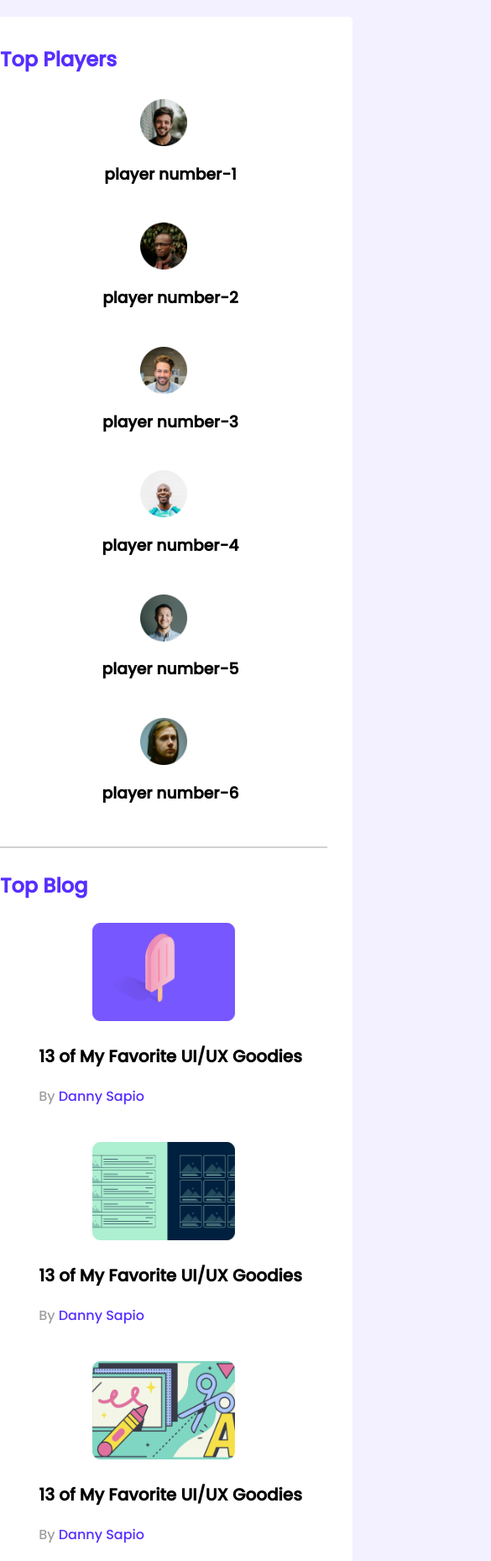
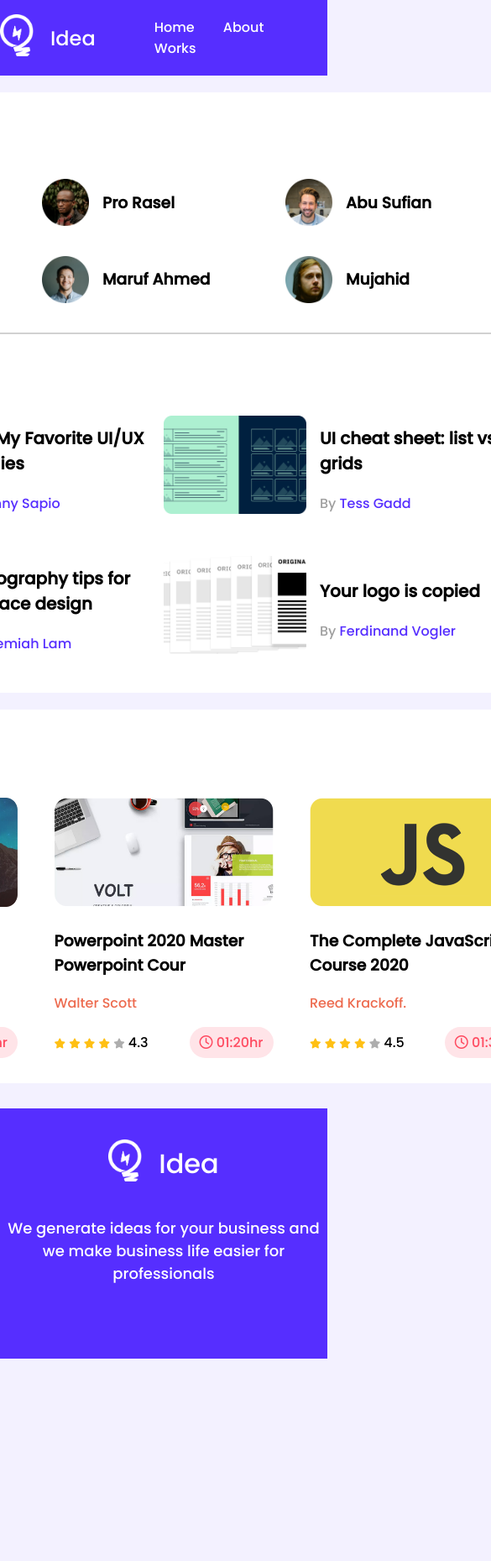
Before and after one commit to sabbirahammadProf/Leader-Board, a plain HTML site: page index.html in a window 390 px wide. Shown: the top 1859 px of the page at 84% size, 585 px wide, since content can reach past the window. After the commit the page ends 1618 px from the top, so only its background shows below. Drawn offline with Linux system fonts and the light colour scheme.

Commit message:
All worked done

```diff
--- a/index.html
+++ b/index.html
@@ -14,46 +14,59 @@
 
 <!-- Header area -->
 <header>
-
+  <!-- Navbar -->
+ <nav>
+   <div class="navbar">
+    <div class="navbar-brand">
+      <a href="#"><img src="img/icons/logo.png" alt=""></a>
+      <h1>Idea</h1>
+    </div>
+    <div class="nav-items">
+      <ul>
+        <li><a href="#">Home</a></li>
+        <li><a href="#">About</a></li>
+        <li><a href="#">Works</a></li>
+      </ul>
+    </div>
+   </div>
+ </nav>
 </header>
-
 <!-- Main area -->
 <main>
-
 <!-- Players area -->
     <section class="container">
         <h2 class="section-title">Top Players</h2>
         <div class="players">
             <div class="player">
                 <img src="img/players/player-1.png" alt="">
-                <h3 class="player-name">player number-1</h3>
+                <h3 class="player-name">John Smith</h3>
             </div>
             <div class="player">
                 <img src="img/players/player-2.png" alt="">
-                <h3 class="player-name">player number-2</h3>
+                <h3 class="player-name">Pro Rasel</h3>
             </div>
             <div class="player">
                 <img src="img/players/player-3.png" alt="">
-                <h3 class="player-name">player number-3</h3>
+                <h3 class="player-name">Abu Sufian</h3>
             </div>
             <div class="player">
                 <img src="img/players/player-4.png" alt="">
-                <h3 class="player-name">player number-4</h3>
+                <h3 class="player-name">Shajedul Karim</h3>
             </div>
             <div class="player">
                 <img src="img/players/player-5.png" alt="">
-                <h3 class="player-name">player number-5</h3>
+                <h3 class="player-name">Maruf Ahmed</h3>
             </div>
             <div class="player">
                 <img src="img/players/player-6.png" alt="">
-                <h3 class="player-name">player number-6</h3>
+                <h3 class="player-name">Mujahid</h3>
             </div>
         </div>
         <!-- Horizantal Line -->
         <hr>
         <!-- Blog area -->
         <div class="top-blogs">
-         <h2 class="section-title">Top Blog</h2>
+         <h2 class="section-title">Top Blogs</h2>
          <div class="blogs">
           <article class="blog">
             <div class="thumbnail">
@@ -69,8 +82,8 @@
               <img src="img/blogs/blog-2.png" alt="" srcset="">
             </div>
             <div class="blog-info">
-              <h3 class="blog-title">13 of My Favorite UI/UX Goodies</h3>
-              <p class="blog-author">By <a href="#">Danny Sapio</a></p>
+              <h3 class="blog-title">UI cheat sheet: list vs grids</h3>
+              <p class="blog-author">By <a href="#">Tess Gadd</a></p>
             </div>
           </article>
           <article class="blog">
@@ -78,8 +91,8 @@
               <img src="img/blogs/blog-3.png" alt="" srcset="">
             </div>
             <div class="blog-info">
-              <h3 class="blog-title">13 of My Favorite UI/UX Goodies</h3>
-              <p class="blog-author">By <a href="#">Danny Sapio</a></p>
+              <h3 class="blog-title">7 typography tips for interface design</h3>
+              <p class="blog-author">By <a href="#">Jeremiah Lam</a></p>
             </div>
           </article>
           <article class="blog">
@@ -87,8 +100,8 @@
               <img src="img/blogs/blog-4.png" alt="" srcset="">
             </div>
             <div class="blog-info">
-              <h3 class="blog-title">13 of My Favorite UI/UX Goodies</h3>
-              <p class="blog-author">By <a href="#">Danny Sapio</a></p>
+              <h3 class="blog-title">Your logo is copied</h3>
+              <p class="blog-author">By <a href="#">Ferdinand Vogler</a></p>
             </div>
           </article>
          </div>
@@ -96,7 +109,7 @@
     </section>
 
     <section class="container latest-courses">
-      <h2 class="section-title">Latest course</h2>
+      <h2 class="section-title">Latest courses</h2>
       <div class="courses">
         <div class="course">
           <div class="course-banner">
@@ -126,8 +139,8 @@
             <img src="img/courses/course-2.png" alt="">
           </div>
           <div class="course-detail">
-            <h3 class="course-title">React - The Complete Guide 2020</h3>
-            <p class="course-author">Reed Krackoff.</p>
+            <h3 class="course-title">Powerpoint 2020 Master Powerpoint Cour</h3>
+            <p class="course-author">Walter Scott</p>
             <div class="course-info">
               <div>
                 <i class="fas fa-star filled"></i>
@@ -135,11 +148,11 @@
                 <i class="fas fa-star filled"></i>
                 <i class="fas fa-star filled"></i>
                 <i class="fas fa-star empty"></i>
-                <span>4.5</span>
+                <span>4.3</span>
               </div>
               <div class="course-duration">
                 <i class="far fa-clock"></i>
-                01:30hr
+                01:20hr
               </div>
             </div>
           </div>
@@ -149,7 +162,7 @@
             <img src="img/courses/course-3.png" alt="">
           </div>
           <div class="course-detail">
-            <h3 class="course-title">React - The Complete Guide 2020</h3>
+            <h3 class="course-title">The Complete JavaScript Course 2020</h3>
             <p class="course-author">Reed Krackoff.</p>
             <div class="course-info">
               <div>
@@ -169,12 +182,15 @@
         </div>
       </div>
     </section>
-
-
-
-
 </main>
-
+<!-- Footer design -->
+<footer>
+  <div class="footer-logo">
+    <a href="#"><img src="img/icons/logo.png" alt=""></a>
+    <h1>Idea</h1>
+  </div>
+  <p>We generate ideas for your business and we make business life easier for professionals</p>
+</footer>
 
 
 </body>
--- a/style.css
+++ b/style.css
@@ -32,6 +32,64 @@ section {
     margin-top: 3px;
     margin-bottom: 5px;
 }
+
+/* ----------------------
+         Header
+--------------------- */
+
+/* Header navbar design */
+nav {
+    display: flex;
+    justify-content: center;
+    background-color: #562EFF;
+    padding: 4px 0;
+}
+
+.navbar {
+    width: 900px;
+    display: flex;
+    justify-content: space-between;
+    align-items: center;
+}
+
+.navbar-brand {
+    display: flex;
+    align-items: center;
+}
+
+.navbar-brand h1 {
+    margin-left: 20px;
+    color: #ffffff;
+    font-weight: normal;
+}
+
+.navbar-brand a {
+    text-decoration: none;
+}
+
+.navbar-brand a img {
+    width: 40px;
+    height: 50px;
+}
+
+.nav-items {
+    align-items: center;
+}
+
+.nav-items ul li {
+    list-style: none;
+    display: inline-block;
+    margin-left: 30px;
+}
+
+.nav-items ul li a {
+    text-decoration: none;
+    color: #ffffff;
+}
+
+/* ----------------------
+        Hero area
+---------------------- */
 
 /* Top players design */
 .players {
@@ -99,7 +157,9 @@ hr {
     font-size: 16px;
 }
 
-/* Courses area design */
+/* ---------------------
+   Courses area design
+ ------------------------ */
 .courses {
     display: flex;
     justify-content: space-between;
@@ -117,6 +177,10 @@ hr {
 .course .course-banner img {
     height: 130px;
     width: 100%;
+}
+
+.course-detail .course-author {
+    color: #ED6B4F;
 }
 
 .course-info {
@@ -137,50 +201,42 @@ hr {
     color: #AEAEAE;
 }
 
-/* Media quearies for responsive */
-@media only screen and (max-width: 688px) {
-    .container {
-        width: 100%;
-    }
-
-    .players,
-    .blogs {
-        grid-template-columns: repeat(1, 1fr);
-    }
-
-    .player,
-    .blog {
-        flex-direction: column;
-    }
-
-    .courses {
-        flex-direction: column;
-        align-items: center;
-    }
-
-    .course {
-        width: 80%;
-        margin-top: 35px;
-    }
+.course-info .course-duration {
+    color: #FF4A60;
+    background-color: #FFE4E8;
+    padding: 6px 12px;
+    border-radius: 20px;
 }
 
-@media only screen and (min-width: 688px) and (max-width: 988px) {
-    .container {
-        width: 100%;
-    }
+/* ------------------------
+     Footer area design
+------------------------ */
+footer {
+    background-color: #562EFF;
+    margin-top: 30px;
+    padding-top: 20px;
+    padding-bottom: 70px;
+}
 
-    .players,
-    .blogs {
-        grid-template-columns: repeat(1, 1fr);
-    }
+.footer-logo {
+    display: flex;
+    align-items: center;
+    justify-content: center;
+}
 
-    .courses {
-        flex-direction: column;
-        align-items: center;
-    }
+.footer-logo img {
+    width: 40px;
+    height: 50px;
+}
 
-    .course {
-        width: 60%;
-        margin-top: 35px;
-    }
+.footer-logo h1 {
+    margin-left: 20px;
+    color: #ffffff;
+    font-weight: normal;
 }
+
+footer p {
+    color: #ffffff;
+    font-size: 18px;
+    text-align: center;
+}
```
